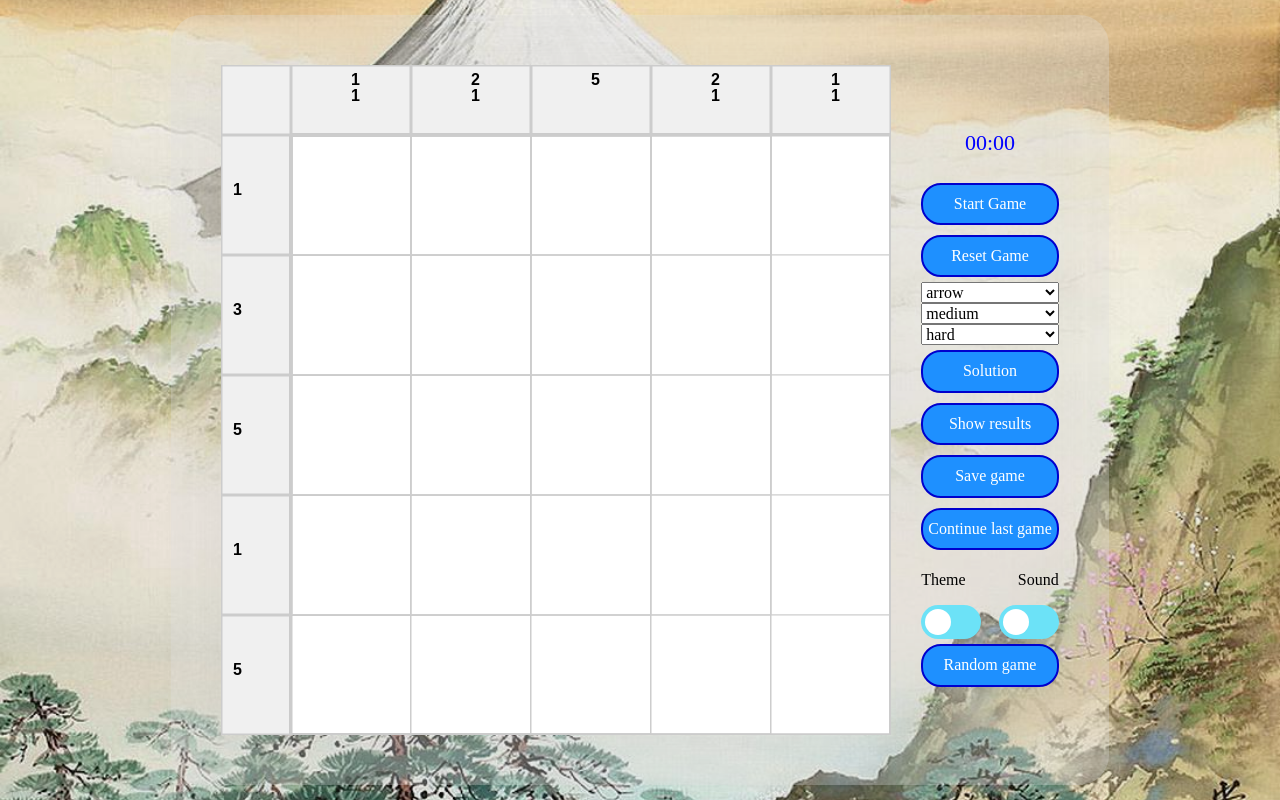
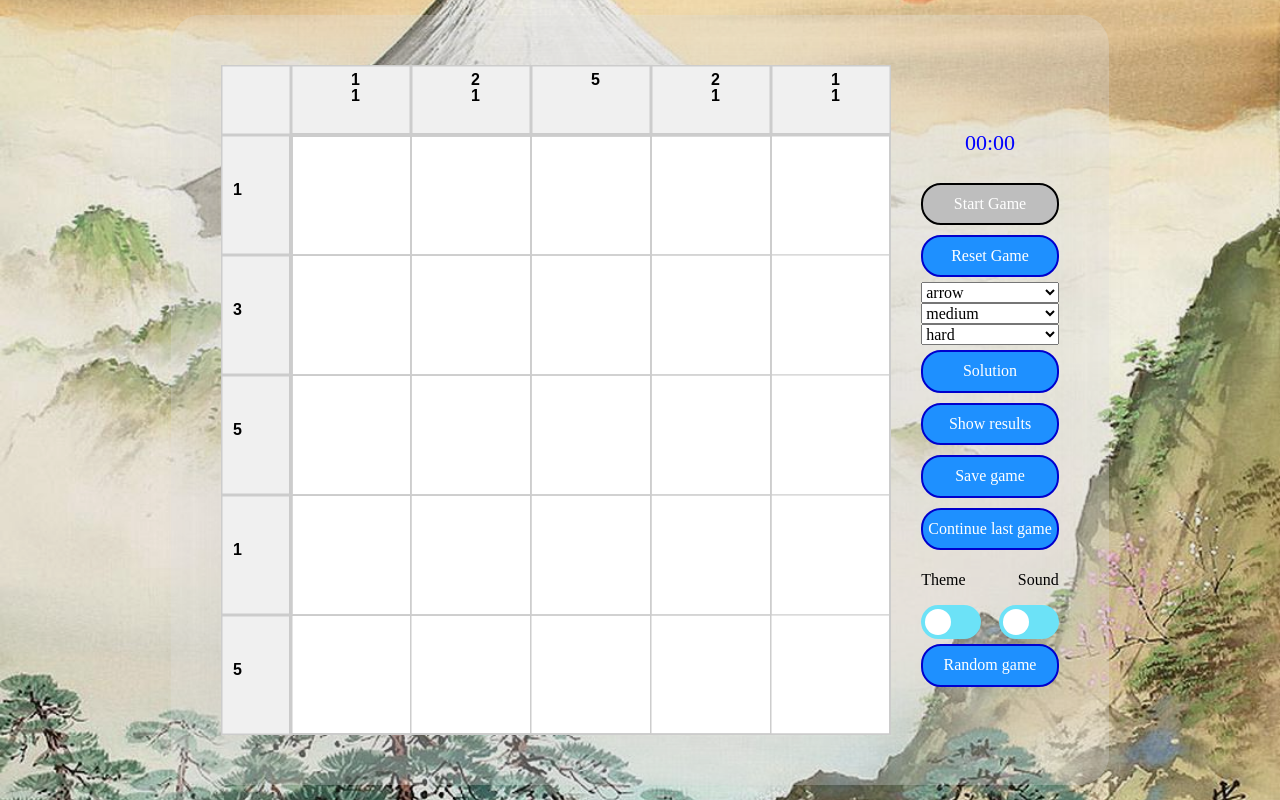
Before and after one commit to mrrobot911/nonogram, a website with bundled scripts: page index.html in a window 1280 px wide. Built offline with nearby package versions, Linux system fonts and the light colour scheme.

Commit message:
fix: disabled colour

```diff
--- a/styles/styles.css
+++ b/styles/styles.css
@@ -148,6 +148,8 @@
 }
 .buttonEl:disabled {
   cursor: default;
+  background-color: rgb(190, 190, 190);
+  border: 2px solid rgb(0, 0, 0);
 }
 .toggleChackBox {
   display: none;
```
